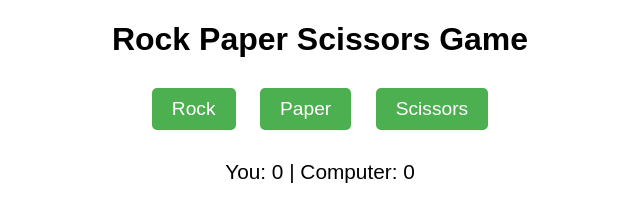
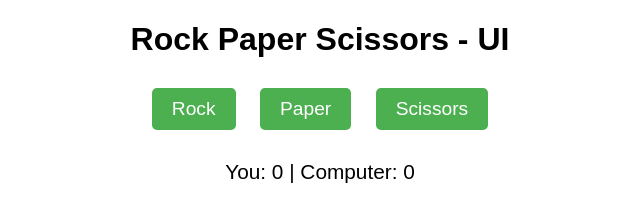
Before and after one commit to th3n00bd3v/odinproject_rock_paper_scissor_js, a plain HTML site: page index.html in a window 1280 px wide. Shown: the whole page, without its empty margins (320-960 px from the left). Drawn offline with Linux system fonts and the light colour scheme.

Commit message:
Changes in index.html file

```diff
--- a/index.html
+++ b/index.html
@@ -7,7 +7,7 @@
     <link rel="stylesheet" href="style.css"> <!-- Link to the external CSS -->
 </head>
 <body>
-    <h1>Rock Paper Scissors Game</h1>
+    <h1>Rock Paper Scissors - UI</h1>
 
     <div>
         <button id="rockBtn">Rock</button>
@@ -16,7 +16,7 @@
     </div>
 
     <div id="result"></div>
-    <div id="score">You: 0 | Computer: 0</div>
+    <div id="score"> You: 0 | Computer: 0 </div>
 
     <script src="script.js"></script>
 </body>
```
